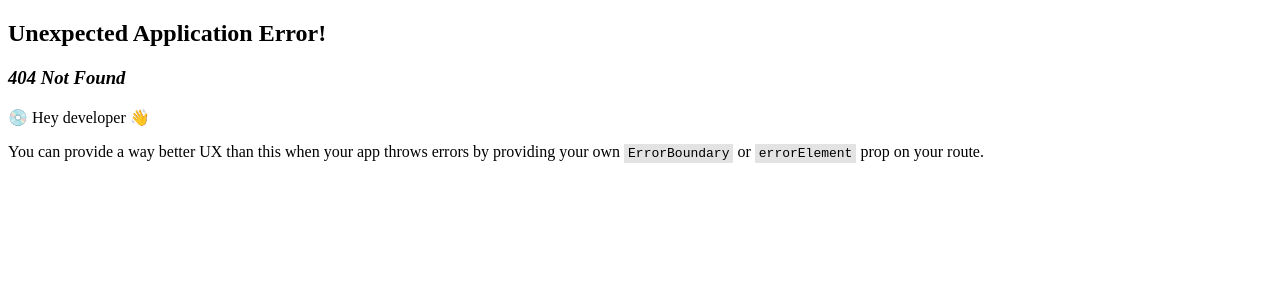
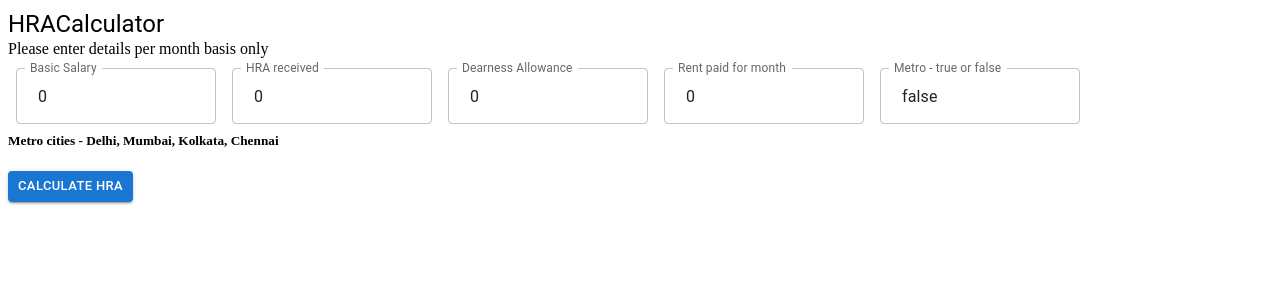
Before and after one commit to Saipraneeth1001/IT-cal-ui, a React (Create React App) app: page /cal in a window 1280 px wide. Before the commit this address had no page. Shown: the top 300 px of the page. Built offline with nearby package versions, Linux system fonts and the light colour scheme.

Commit message:
Added HRA form
1. added hra layout

2. modified router for testing

3. added global values in hra layout

```diff
--- /dev/null
+++ b/src/components/HRALayout.js
@@ -0,0 +1,26 @@
+import React from "react";
+import { Grid } from "@material-ui/core";
+import HRACalculatorForm from "../forms/HRACalulatorForm";
+import GlobalValues from "./GlobalValues";
+import Navbar from "./Navbar";
+
+const GridComponent = () => {
+  return (
+    // <div style={{ width: '800px', margin: '0 auto' }}>
+    <>
+    <Navbar />
+      <Grid container spacing={2} style={{marginTop: 2}}>
+        <Grid item xs={8} md={8}>
+          <HRACalculatorForm />
+        </Grid>
+        <Grid item xs={4} md={4}>
+          <GlobalValues />
+        </Grid>
+      </Grid>
+    </>
+
+    // </div>
+  );
+};
+
+export default GridComponent;
--- a/src/components/Layout.js
+++ /dev/null
@@ -1,21 +0,0 @@
-import React from 'react';
-import { Grid } from '@material-ui/core';
-import HRACalculator from './HRACalculator';
-import GlobalValues from './GlobalValues';
-
-const GridComponent = () => {
-  return (
-    // <div style={{ width: '800px', margin: '0 auto' }}>
-      <Grid container spacing={2}>
-        <Grid item xs={12} md={6}>
-          <HRACalculator />
-        </Grid>
-        <Grid item xs={12} md={6}>
-            <GlobalValues />
-        </Grid>
-      </Grid>
-    // </div>
-  );
-};
-
-export default GridComponent;
--- a/src/data/Constants.js
+++ b/src/data/Constants.js
@@ -3,7 +3,7 @@ export const cardData = [
     {
         'title':"Calculate Taxes",
         'text': "Use the data you have - [Basic Salary, HRA, PF, etc.] to find out the taxable income and how much tax you need to pay",
-        'route':"/calculateTaxes"
+        'route':"/taxes"
     },
     {
         'title':"Information",
--- /dev/null
+++ b/src/forms/HRACalulatorForm.js
@@ -0,0 +1,112 @@
+import * as React from "react";
+import Box from "@mui/material/Box";
+import InputAdornment from "@mui/material/InputAdornment";
+import TextField from "@mui/material/TextField";
+import { Button, Typography } from "@mui/material";
+import { useState } from "react";
+import { useDispatch } from "react-redux";
+import Navbar from "../components/Navbar";
+
+export default function HRACalculatorForm() {
+  const [metro, setMetro] = useState(false);
+  const [basic, setBasic] = useState(0);
+  const [dearness, setDearness] = useState(0);
+  const [hra, setHra] = useState(0);
+  const [rentPaid, setRentPaid] = useState(0);
+  const [taxableHra, setTaxableHra] = useState(0);
+
+  const dispatch = useDispatch();
+
+  const calcuateHRA = () => {
+    if (hra * 12 < 100000) {
+      console.log("waste of time, don't even calculate this stuff");
+    } else {
+      const ahra = hra * 12;
+      let ametro = 0;
+      if (metro === true) {
+        ametro = 0.5 * ((basic + dearness) * 12);
+      } else {
+        ametro = 0.4 * ((basic + dearness) * 12);
+      }
+      const arent = rentPaid * 12 - 0.1 * (basic + dearness) * 12;
+      setTaxableHra(hra * 12 - Math.min(ahra, ametro, arent));
+      dispatch({
+        type: "hraCalculated",
+        payload: hra * 12 - Math.min(ahra, ametro, arent),
+      });
+    }
+  };
+
+  const handleSubmit = (event) => {
+    event.preventDefault();
+    calcuateHRA();
+  };
+
+  return (
+    <>
+    <Box sx={{ display: "flex", flexDirection: "column" }} style={{marginTop: 2}}>
+      <Typography variant="h5">HRACalculator</Typography>
+      <Typography variant="span">
+        Please enter details per month basis only
+      </Typography>
+      <div style={{ marginTop: 2 }}>
+        <TextField
+          label="Basic Salary"
+          id="outlined-start-adornment"
+          sx={{ m: 1, width: "25ch" }}
+          InputProps={{
+            startAdornment: <InputAdornment position="start"></InputAdornment>,
+          }}
+          value={basic}
+          onChange={(e) => setBasic(parseFloat(e.target.value) || "")}
+        />
+        <TextField
+          label="HRA received"
+          id="outlined-start-adornment"
+          sx={{ m: 1, width: "25ch" }}
+          InputProps={{
+            startAdornment: <InputAdornment position="end"></InputAdornment>,
+          }}
+          value={hra}
+          onChange={(e) => setHra((e.target.value) || "")}
+        />
+        <TextField
+          label="Dearness Allowance"
+          id="outlined-start-adornment"
+          sx={{ m: 1, width: "25ch" }}
+          InputProps={{
+            startAdornment: <InputAdornment position="start"></InputAdornment>,
+          }}
+          value={dearness}
+          onChange={(e) => setDearness((e.target.value)|| "")}
+        />
+        <TextField
+          label="Rent paid for month"
+          id="outlined-start-adornment"
+          sx={{ m: 1, width: "25ch" }}
+          InputProps={{
+            startAdornment: <InputAdornment position="end"></InputAdornment>,
+          }}
+          value={rentPaid}
+          onChange={(e) => setRentPaid((e.target.value)|| "")}
+        />
+        <TextField
+          label="Metro - true or false"
+          id="outlined-start-adornment"
+          placeholder="false"
+          sx={{ m: 1, width: "25ch" }}
+          InputProps={{
+            startAdornment: <InputAdornment position="start"></InputAdornment>,
+          }}
+          value={metro}
+          onChange={(e) => setMetro(true)}
+        />
+        <h5 style={{marginTop: 1}}>Metro cities - Delhi, Mumbai, Kolkata, Chennai</h5>
+      </div>
+      <Box>
+        <Button variant="contained" size="small" maxWidth="20" onClick={handleSubmit}>Calculate HRA</Button>
+      </Box>
+    </Box>
+    </>
+  );
+}
--- a/src/store/index.js
+++ b/src/store/index.js
@@ -11,6 +11,7 @@ const reducer = (state = initialState, action) => {
     }
 
     if (action.type === "hraCalculated") {
+        console.log(action.payload);
         return { ...state, hraCalculated: action.payload}
     }
 
```
Also changed, not shown: src/components/Router.js (+14 -1 lines).
